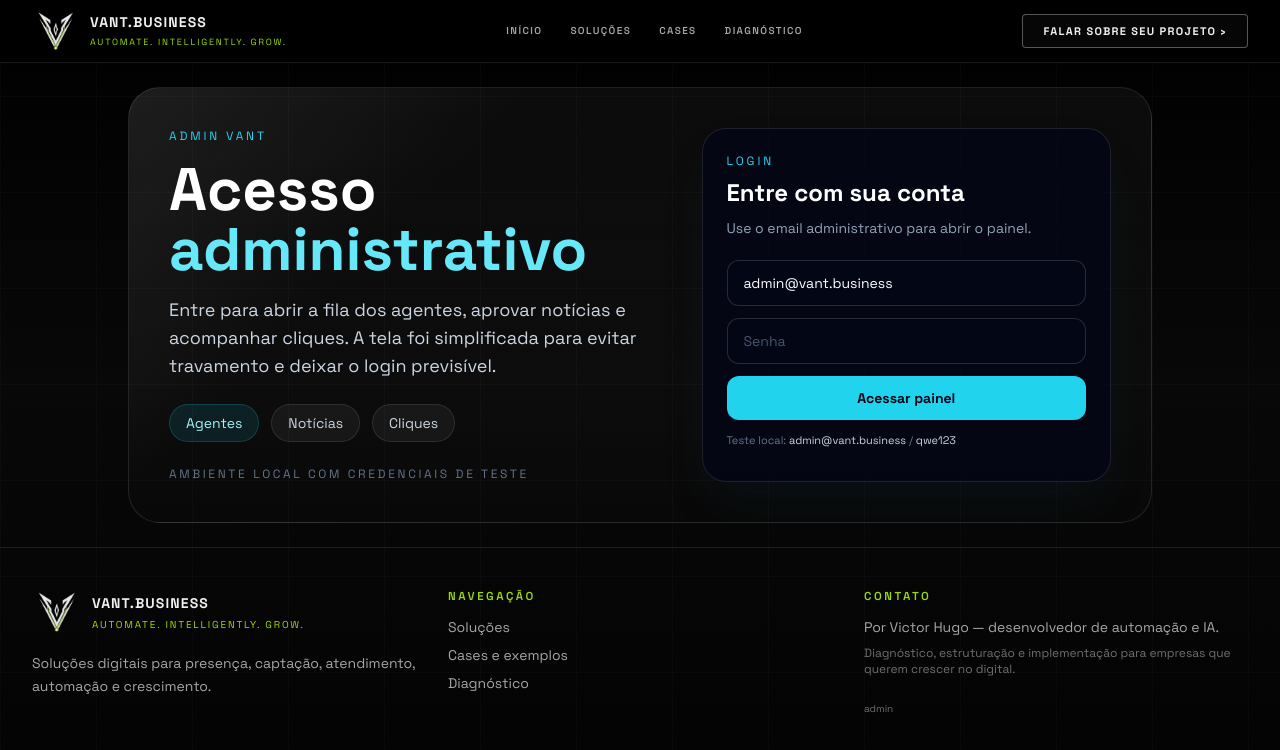
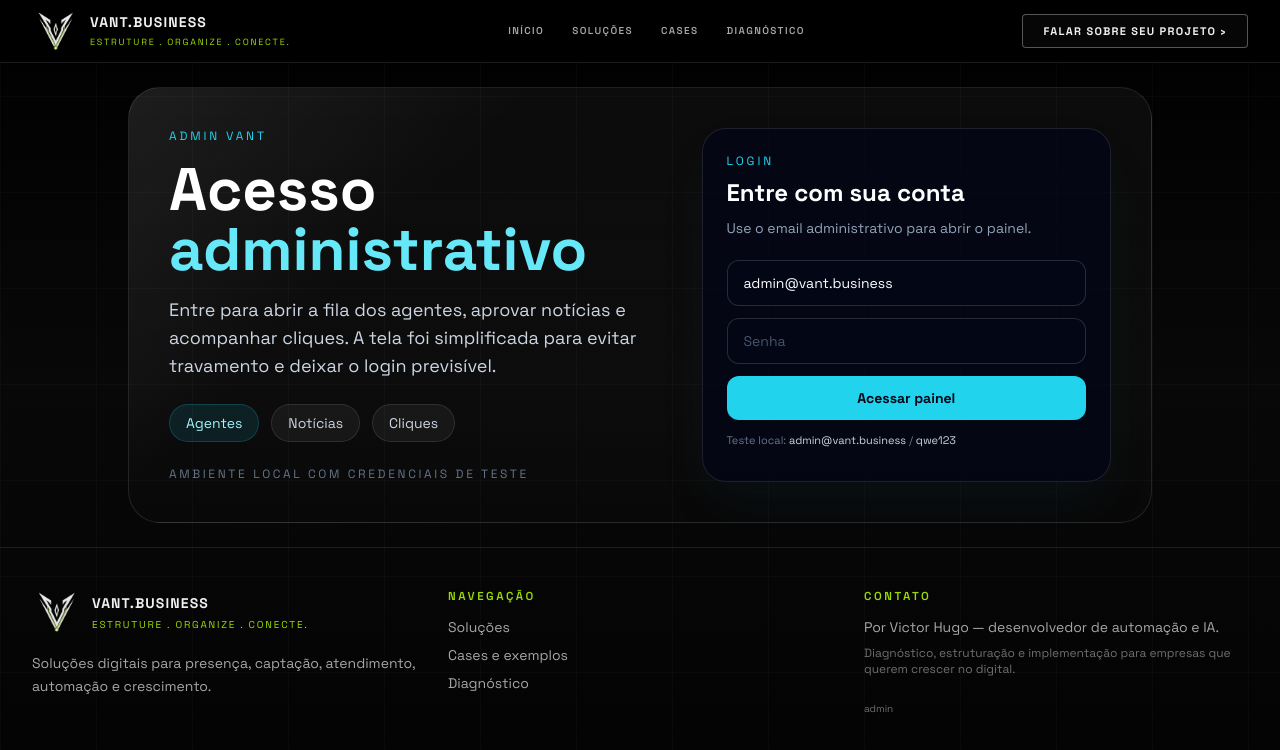
Before and after one commit to victor-hugos/vant-business, a React (Vite) app: page /admin-vant in a window 1280 px wide. Shown: the top 750 px of the page. Built offline with nearby package versions, Linux system fonts and the light colour scheme.

Commit message:
copy: use portuguese brand signature globally

```diff
--- a/src/components/Footer.jsx
+++ b/src/components/Footer.jsx
@@ -11,7 +11,7 @@ function Footer() {
             <div>
               <p className="brand-title text-sm font-bold text-white">VANT.BUSINESS</p>
               <p className="mt-1 text-[10px] uppercase tracking-[0.18em] text-[var(--vant-accent)]">
-                Automate. Intelligently. Grow.
+                Estruture . Organize . Conecte.
               </p>
             </div>
           </div>
--- a/src/components/Header.jsx
+++ b/src/components/Header.jsx
@@ -31,7 +31,7 @@ function Header() {
                 VANT.BUSINESS
               </span>
               <span className="mt-1 hidden text-[9px] uppercase tracking-[0.2em] text-[var(--vant-accent)] sm:block">
-                Automate. Intelligently. Grow.
+                Estruture . Organize . Conecte.
               </span>
             </div>
           </Link>
--- a/src/pages/AutomatizePage.jsx
+++ b/src/pages/AutomatizePage.jsx
@@ -171,7 +171,7 @@ function AutomatizePage() {
               </div>
               <div>
                 <p className="brand-title text-xs font-bold text-white">VANT.BUSINESS</p>
-                <p className="mt-1 text-[0.5rem] uppercase tracking-[0.22em] text-[var(--vant-accent)]">Automate. Intelligently. Grow.</p>
+                <p className="mt-1 text-[0.5rem] uppercase tracking-[0.22em] text-[var(--vant-accent)]">Estruture . Organize . Conecte.</p>
               </div>
             </div>
 
--- a/src/pages/RecursosPage.jsx
+++ b/src/pages/RecursosPage.jsx
@@ -100,7 +100,7 @@ function RecursosPage() {
             </div>
             <p className="conversion-brand-name">VANT.BUSINESS</p>
             <span className="conversion-brand-rule" />
-            <p className="conversion-brand-line">Automate. Intelligently. Grow.</p>
+            <p className="conversion-brand-line">Estruture . Organize . Conecte.</p>
           </div>
 
           <div className="conversion-pipeline" aria-label="Fluxo da VANT">
```
Also changed, not shown: 2 other files (tests, documents, lock files or other folders).
